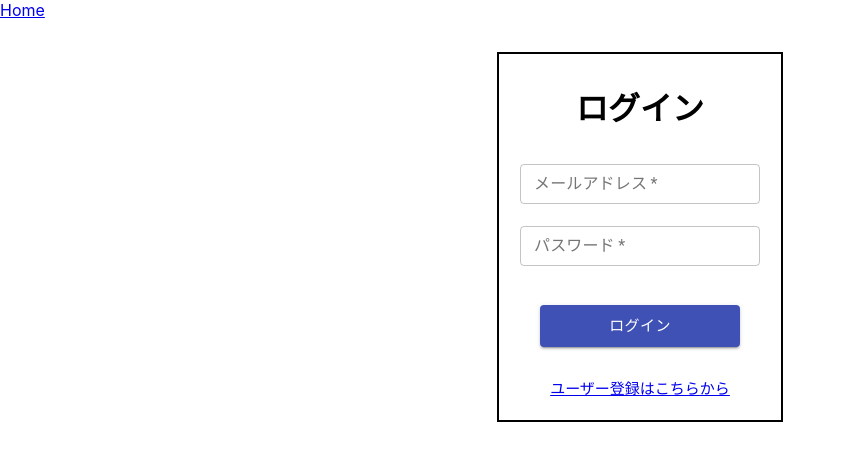
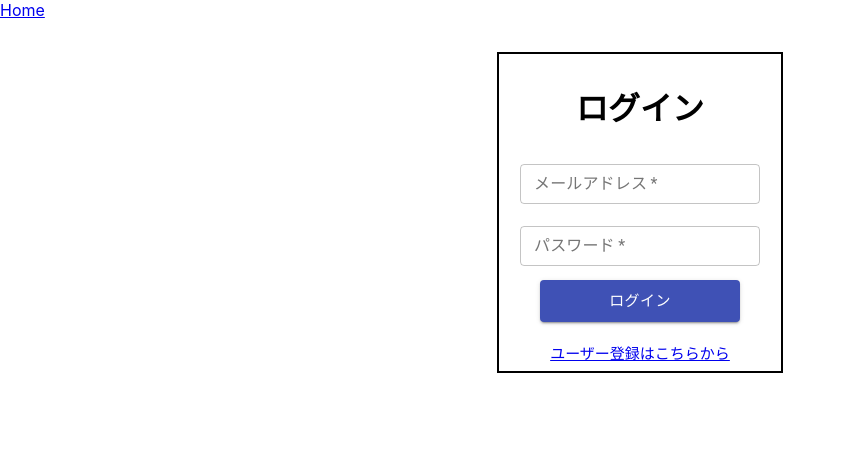
Before and after one commit to yukisakiyama2408/techtrain-react-mission1, a React (Create React App) app: page /login in a window 1280 px wide. Shown: the top 460 px of the page, without its empty margins (0-845 px from the left). Built offline with nearby package versions, Linux system fonts and the light colour scheme.

Commit message:
update
フォームの高さ調整

```diff
--- a/src/CSS/App.css
+++ b/src/CSS/App.css
@@ -96,7 +96,7 @@
 }
 
 .signup-box {
-  height: 450px;
+  height: auto;
   width: 250px;
   padding: 0.5em 1em;
   margin: 2em 0;
@@ -120,7 +120,7 @@
 }
 
 .signup-btn-section {
-  margin-top: 30px;
+  margin-top: 5px;
 }
 
 .signup-btn {
@@ -129,11 +129,11 @@
 
 .singup-login {
   font-size: 15px;
-  padding-top: 30px;
+  padding-top: 20px;
 }
 
 .login-box {
-  height: 350px;
+  height: auto;
   width: 250px;
   padding: 0.5em 1em;
   margin: 2em 0;
@@ -153,7 +153,7 @@
 }
 
 .login-btn-section {
-  margin-top: 30px;
+  margin-top: 5px;
 }
 
 .login-btn {
@@ -167,7 +167,7 @@
 
 .login-signup {
   font-size: 15px;
-  padding-top: 30px;
+  padding-top: 20px;
 }
 
 .review-box {
@@ -273,7 +273,7 @@
 }
 
 .new-btn-section {
-  margin-top: 30px;
+  margin-top: 5px;
 }
 
 .new-btn {
@@ -314,7 +314,7 @@
 }
 
 .edit-btn-section {
-  margin-top: 30px;
+  margin-top: 5px;
 }
 
 .edit-btn {
```
